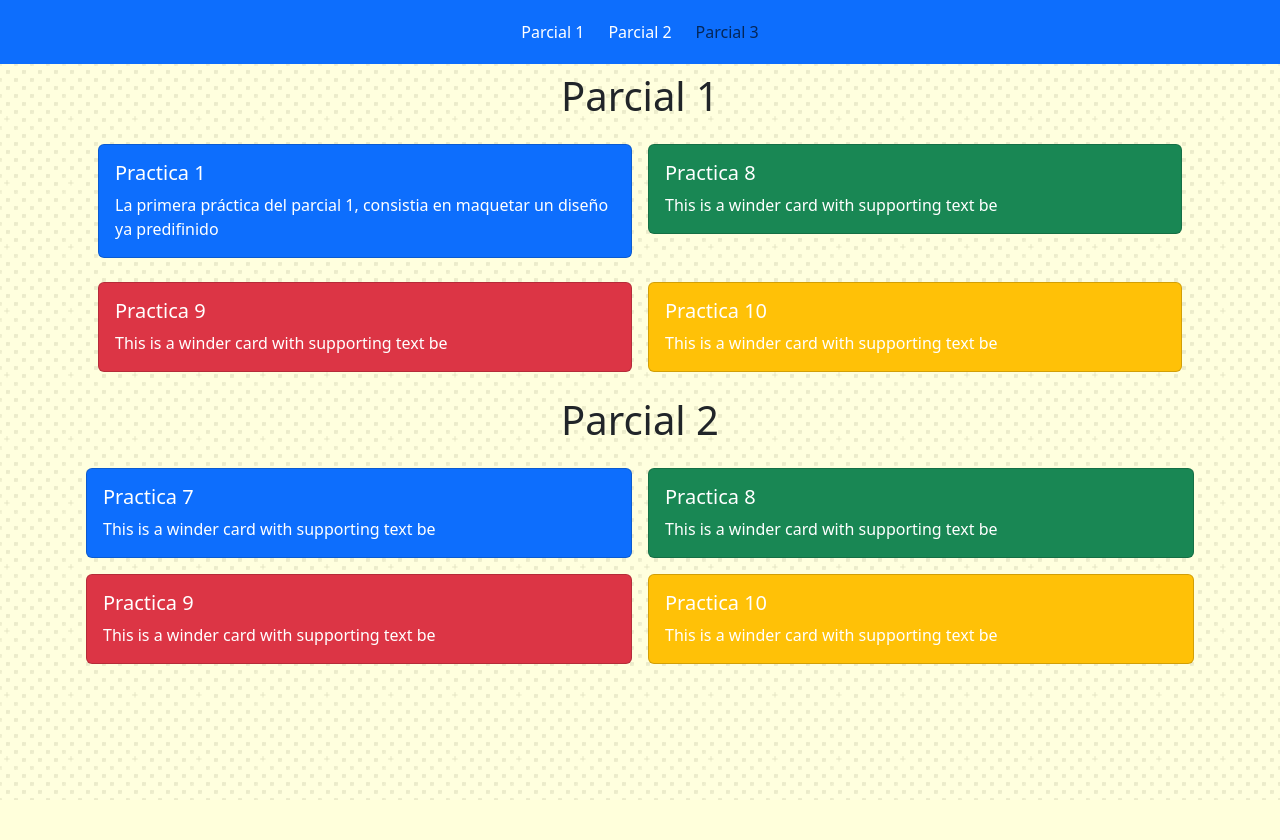
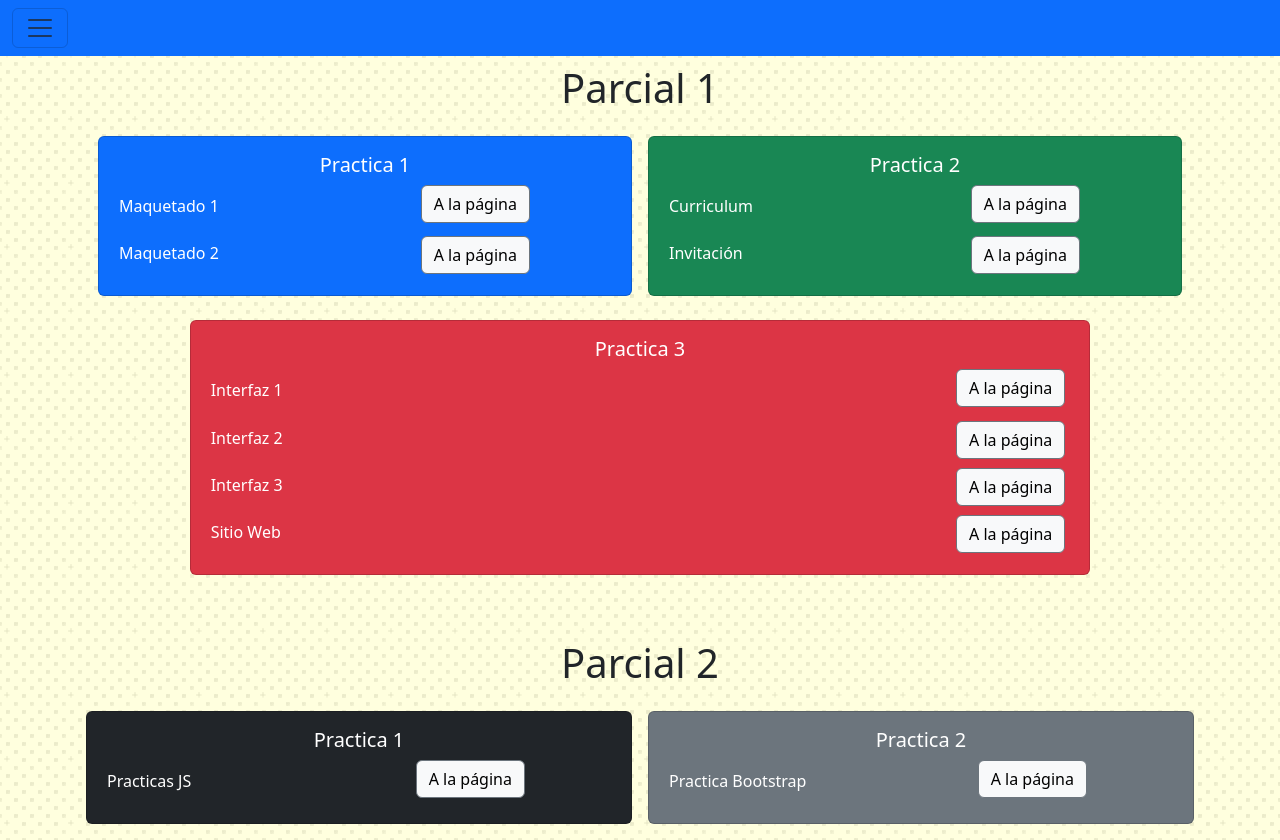
Before and after one commit to JakobGMR/Aplicaciones-Web, a plain HTML site: page Practica 1/index.html in a window 1280 px wide. Before the commit the page ends 800 px from the top, so only its background shows below. Drawn offline with Linux system fonts and the light colour scheme.

Commit message:
Practica 8

```diff
--- a/Practica 1/index.html
+++ b/Practica 1/index.html
@@ -10,7 +10,7 @@
 </head>
 <body>
     <!-- NAVBAR -->
-    <nav class="navbar navbar-expand-sm bg-primary">
+    <nav class="navbar bg-primary">
         <div class="container-fluid">
 
             <button class="navbar-toggler"
@@ -25,24 +25,19 @@
 
             <div class="collapse navbar-collapse" id="navbarSupportedContent">
                 <ul class="navbar-nav m-auto">
-                    <li class="nav-item m-1"><a class="nav-link text-white">Parcial 1</a></li>
-                    <li class="nav-item m-1"><a class="nav-link text-white">Parcial 2</a></li>
+                    <li class="nav-item m-1"><a class="nav-link text-white" href="#parcial1">Parcial 1</a></li>
+                    <li class="nav-item m-1"><a class="nav-link text-white" href="#parcial2">Parcial 2</a></li>
                     <li class="nav-item m-1"><a class="nav-link">Parcial 3</a></li>
                 </ul>
             </div>
         </div>
     </nav>
 
-    <!------------>
-    <div class="line-navbar">
-        <div class="content bg-warning"></div>
-    </div>
-
     <!-- CARDS -->
     <div id="card-proyect1">
         <div class="container-md">
             <div class="row mt-2">
-                <h3 class="text-center h1">Parcial 1</h3>
+                <h3 id="parcial1" class="text-center h1">Parcial 1</h3>
             </div>
             <div class="row justify-content-center align-items-center">
                 <div class="col">
@@ -53,8 +48,23 @@
                                 <div class="row g-0 justify-content-center">
                                     <div class="col">
                                         <div class="card-body">
-                                            <h5 class="card-title">Practica 1</h5>
-                                            <p class="card-text">La primera práctica del parcial 1, consistia en maquetar un diseño ya predifinido</p>
+                                            <h5 class="card-title text-center">Practica 1</h5>
+                                            <div class="row">
+                                                <div class="col-7 p-3">
+                                                    <h6 class="card-subtitle">Maquetado 1</h6>
+                                                </div>
+                                                <div class="col-5">
+                                                    <a href="../Practica 2/Maquetado1.html" class="btn btn-light border-secondary">A la página</a>
+                                                </div>
+                                            </div>
+                                            <div class="row">
+                                                <div class="col-7 p-3">
+                                                    <h6 class="card-subtitle">Maquetado 2</h6>
+                                                </div>
+                                                <div class="col-5">
+                                                    <a href="../Practica 2/Maquetado2.html" class="btn btn-light border-secondary mt-1">A la página</a>
+                                                </div>
+                                            </div>
                                         </div>
                                     </div>
                                 </div>
@@ -66,8 +76,23 @@
                                 <div class="row g-0 justify-content-center">
                                     <div class="col">
                                         <div class="card-body">
-                                            <h5 class="card-title">Practica 8</h5>
-                                            <p class="card-text">This is a winder card with supporting text be</p>
+                                            <h5 class="card-title text-center">Practica 2</h5>
+                                            <div class="row">
+                                                <div class="col-7 p-3">
+                                                    <h6 class="card-subtitle">Curriculum</h6>
+                                                </div>
+                                                <div class="col-5">
+                                                    <a href="../Practica 3/curriculum.html" class="btn btn-light border-secondary">A la página</a>
+                                                </div>
+                                            </div>
+                                            <div class="row">
+                                                <div class="col-7 p-3">
+                                                    <h6 class="card-subtitle">Invitación</h6>
+                                                </div>
+                                                <div class="col-5">
+                                                    <a href="../Practica 3/invitacion.html" class="btn btn-light border-secondary mt-1">A la página</a>
+                                                </div>
+                                            </div>
                                         </div>
                                     </div>
                                 </div>
@@ -75,28 +100,46 @@
                         </div>
                     </div>
 
-                    <div class="row m-2">
-                        <div class="col-12 col-sm-6 p-2">
+                    <div class="row justify-content-center m-2">
+                        <div class="col-12 col-sm-10 p-2">
                             <!-- CARD -->
                             <div class="card bg-danger text-white">
                                 <div class="row g-0 justify-content-center">
                                     <div class="col">
                                         <div class="card-body">
-                                            <h5 class="card-title">Practica 9</h5>
-                                            <p class="card-text">This is a winder card with supporting text be</p>
+                                            <h5 class="card-title text-center">Practica 3</h5>
+                                            <div class="row">
+                                                <div class="col-7 p-3">
+                                                    <h6 class="card-subtitle">Interfaz 1</h6>
+                                                </div>
+                                                <div class="col-5 text-end">
+                                                    <a href="../Practica 4/interfaz 1.html" class="btn btn-light border-secondary me-2">A la página</a>
                                                 </div>
                                             </div>
+                                            <div class="row">
+                                                <div class="col-7 p-3">
+                                                    <h6 class="card-subtitle">Interfaz 2</h6>
+                                                </div>
+                                                <div class="col-5 text-end">
+                                                    <a href="../Practica 4/interfaz 2.html" class="btn btn-light border-secondary me-2 mt-1">A la página</a>
                                                 </div>
                                             </div>
+                                            <div class="row">
+                                                <div class="col-7 p-3">
+                                                    <h6 class="card-subtitle">Interfaz 3</h6>
                                                 </div>
-                        <div class="col-12 col-sm-6 p-2">
-                            <!-- CARD -->
-                            <div class="card bg-warning text-white">
-                                <div class="row g-0 justify-content-center">
-                                    <div class="col">
-                                        <div class="card-body">
-                                            <h5 class="card-title">Practica 10</h5>
-                                            <p class="card-text">This is a winder card with supporting text be</p>
+                                                <div class="col-5 text-end">
+                                                    <a href="../Practica 4/interfaz 3.html" class="btn btn-light border-secondary me-2 mt-1">A la página</a>
+                                                </div>
+                                            </div>
+                                            <div class="row">
+                                                <div class="col-7 p-3">
+                                                    <h6 class="card-subtitle">Sitio Web</h6>
+                                                </div>
+                                                <div class="col-5 text-end">
+                                                    <a href="../Practica 4/sitio web.html" class="btn btn-light border-secondary me-2 mt-1">A la página</a>
+                                                </div>
+                                            </div>
                                         </div>
                                     </div>
                                 </div>
@@ -108,28 +151,30 @@
         </div>
     </div>
 
-    <!------------>
-    <div class="line-navbar">
-        <div class="content bg-warning"></div>
-    </div>
-
     <!-- CARDS -->
     <div id="card-proyects2">
-        <div class="container-md">
+        <div class="container-md mt-5">
             <div class="row mt-2">
-                <h3 class="text-center h1">Parcial 2</h3>
+                <h3 id="parcial2" class="text-center h1">Parcial 2</h3>
             </div>
             <div class="row justify-content-center align-items-center">
                 <div class="col m-2">
                     <div class="row">
                         <div class="col-12 col-sm-6 p-2">
                             <!-- CARD -->
-                            <div class="card bg-primary text-white">
+                            <div class="card text-bg-dark">
                                 <div class="row g-0 justify-content-center">
                                     <div class="col">
                                         <div class="card-body">
-                                            <h5 class="card-title">Practica 7</h5>
-                                            <p class="card-text">This is a winder card with supporting text be</p>
+                                            <h5 class="card-title text-center">Practica 1</h5>
+                                            <div class="row">
+                                                <div class="col-7 p-3">
+                                                    <h6 class="card-subtitle">Practicas JS</h6>
+                                                </div>
+                                                <div class="col-5">
+                                                    <a href="../Practica 5/index.html" class="btn btn-light border-secondary">A la página</a>
+                                                </div>
+                                            </div>
                                         </div>
                                     </div>
                                 </div>
@@ -137,41 +182,19 @@
                         </div>
                         <div class="col-12 col-sm-6 p-2">
                             <!-- CARD -->
-                            <div class="card bg-success text-white">
+                            <div class="card text-bg-secondary">
                                 <div class="row g-0 justify-content-center">
                                     <div class="col">
                                         <div class="card-body">
-                                            <h5 class="card-title">Practica 8</h5>
-                                            <p class="card-text">This is a winder card with supporting text be</p>
+                                            <h5 class="card-title text-center">Practica 2</h5>
+                                            <div class="row">
+                                                <div class="col-7 p-3">
+                                                    <h6 class="card-subtitle">Practica Bootstrap</h6>
+                                                </div>
+                                                <div class="col-5">
+                                                    <a href="../Practica 6/Maquetado.html" class="btn btn-light border-secondary">A la página</a>
                                                 </div>
                                             </div>
-                                </div>
-                            </div>
-                        </div>
-                    </div>
-
-                    <div class="row">
-                        <div class="col-12 col-sm-6 p-2">
-                            <!-- CARD -->
-                            <div class="card bg-danger text-white">
-                                <div class="row g-0 justify-content-center">
-                                    <div class="col">
-                                        <div class="card-body">
-                                            <h5 class="card-title">Practica 9</h5>
-                                            <p class="card-text">This is a winder card with supporting text be</p>
-                                        </div>
-                                    </div>
-                                </div>
-                            </div>
-                        </div>
-                        <div class="col-12 col-sm-6 p-2">
-                            <!-- CARD -->
-                            <div class="card bg-warning text-white">
-                                <div class="row g-0 justify-content-center">
-                                    <div class="col">
-                                        <div class="card-body">
-                                            <h5 class="card-title">Practica 10</h5>
-                                            <p class="card-text">This is a winder card with supporting text be</p>
                                         </div>
                                     </div>
                                 </div>
--- /dev/null
+++ b/Practica 8/peliculas/src/css/style.css
@@ -0,0 +1,152 @@
+* {
+    padding: 0;
+    margin: 0;
+    box-sizing: border-box;
+    font-family: "Poppins", sans-serif;
+}
+
+body {
+    height: 100vh;
+    background: linear-gradient(#000 50%, #ffb92a 50%);
+}
+
+.container {
+    font-size: 16px;
+    width: 90vw;
+    max-width: 37.5em;
+    padding: 3em 1.8em;
+    background-color: #201f28;
+    position: absolute;
+    transform: translate(-50%, -50%);
+    top: 50%;
+    left: 50%;
+    border-radius: 0.6em;
+    box-shadow: 1.2em 2em 3eem rgba(0, 0, 0, 0.2);
+}
+
+.search-container {
+    display: grid;
+    grid-template-columns: 9fr 3fr;
+    gap: 1.2em;
+}
+
+.search-container input,
+.search-container button {
+    font-size: 0.9em;
+    outline: none;
+    border-radius: 0.3em;
+}
+
+.search-container input {
+    background-color: transparent;
+    border: 1px solid #a0a0a0;
+    padding: 0.7em;
+    color: #fff;
+}
+
+.search-container input:focus {
+    border-color: #fff;
+}
+
+.search-container button {
+    background-color: #ffb92a;
+    border: none;
+    cursor: pointer;
+}
+
+#result {
+    color: #fff;
+}
+
+.info {
+    position: relative;
+    display: grid;
+    grid-template-columns: 4fr, 8fr;
+    align-items: center;
+    margin-top: 1.2em;
+}
+
+.poster {
+    width: 100%;
+}
+
+h2 {
+    text-align: center;
+    font-size: 1.5em;
+    font-weight: 600;
+    letter-spacing: 0.06em;
+}
+
+.rating {
+    display: flex;
+    align-items: center;
+    justify-content: center;
+    gap: 0.6em;
+    margin: 0.6em 0 0,9em 0;
+}
+
+.rating img {
+    width: 1.2em;
+}
+
+.rating h4 {
+    display: inline-block;
+    font-size: 1.1em;
+    font-weight: 500;
+}
+
+.details {
+    display: flex;
+    font-size: 0.95em;
+    gap: 1em;
+    justify-content: center;
+    color: #a0a0a0;
+    margin: 0.6em 0;
+    font-weight: 300;
+}
+
+.genre {
+    display: flex;
+    justify-content: space-around;
+}
+
+.genre div {
+    border: 1px solid #a0a0a0;
+    font-size: 0.75em;
+    padding: 0.4em 1.6em;
+    border-radius: 0.4em;
+    font-weight: 300;
+}
+
+h3 {
+    font-weight: 500;
+    margin-top: 1.2em;
+}
+
+p {
+    font-size: 0.9em;
+    font-weight: 300;
+    line-height: 1.8em;
+    text-align: justify;
+    color: #a0a0a0;
+}
+
+.msg {
+    text-align: center;
+}
+
+@media screen and (max-width: 600px) {
+    .container {
+        font-size: 14px;
+    }
+
+    .info {
+        grid-template-columns: 1fr;
+    }
+
+    .poster {
+        margin: auto;
+        width: auto;
+        max-height: 10.8em;
+    }
+}
--- /dev/null
+++ b/Practica 8/peliculas/src/js/key.js
@@ -0,0 +1 @@
+key = "407f3027";
```
Also changed, not shown: Practica 1/CSS/estilo1.css (+0 -11 lines), Practica 8/peliculas/src/js/script.js (added, +62 -0 lines), Practica 8/peliculas/view/peliculas.html (added, +27 -0 lines). Lines whose indentation alone changed are shown as unchanged.
